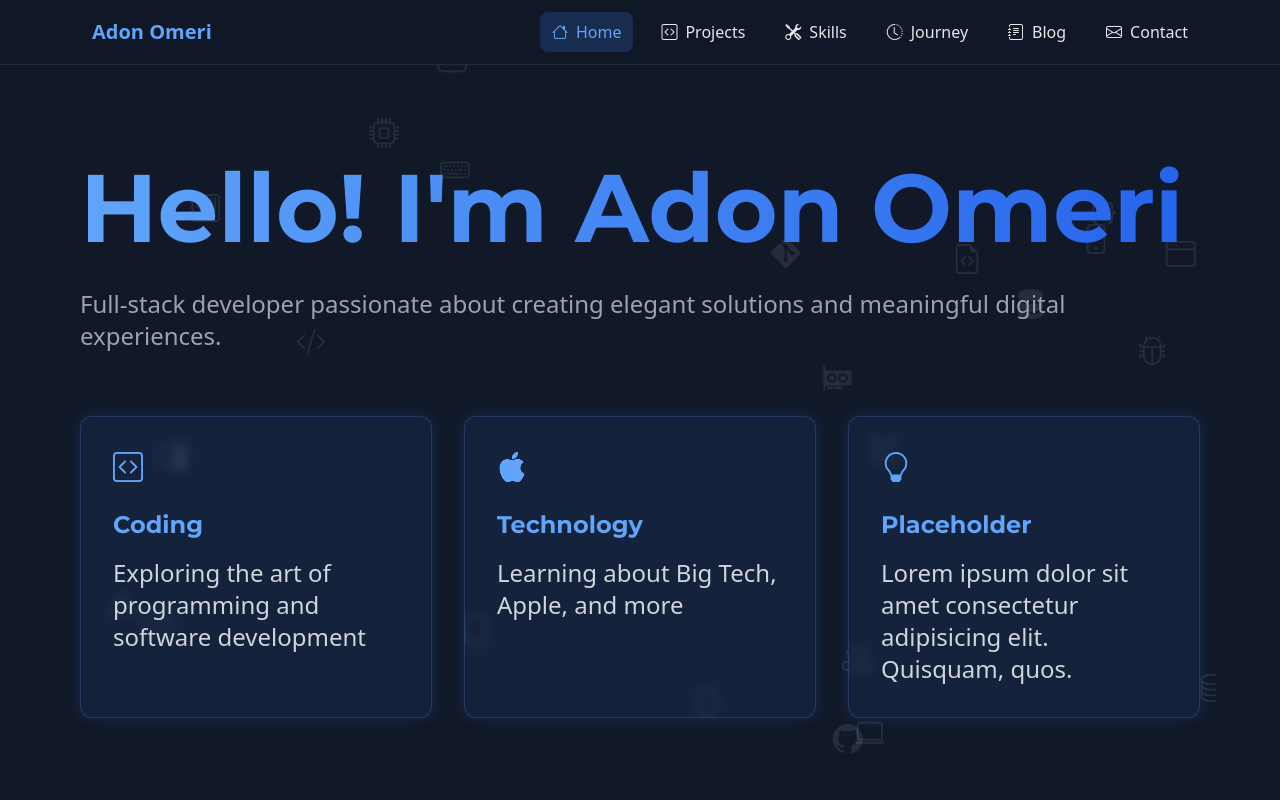
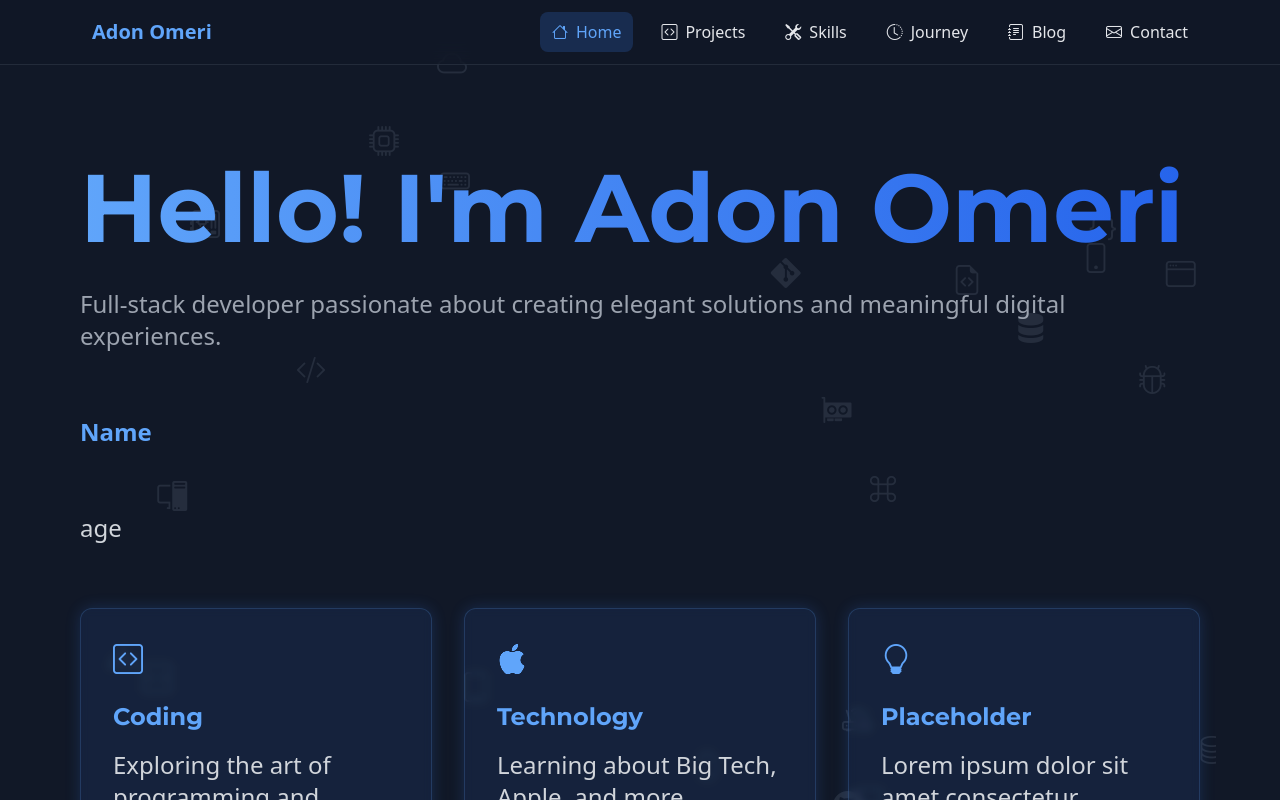
Before and after one commit to omeriadon/adonomeri, a Next.js app: page / in a window 1280 px wide. Shown: the top 800 px of the page. Built offline with nearby package versions, Linux system fonts and the light colour scheme.

Commit message:
moved page transitions to layout.tsx, from each page itself

```diff
--- a/src/app/blog/page.tsx
+++ b/src/app/blog/page.tsx
@@ -28,25 +28,23 @@ const mockPosts: BlogPost[] = [
 ];
 
 export default function BlogPage() {
-  const [isVisible, setIsVisible] = useState(false);
   const [posts, setPosts] = useState<BlogPost[]>(mockPosts);
 
-  useEffect(() => {
-    setIsVisible(true);
-    // You can fetch posts here if needed
-    // const fetchPosts = async () => {
-    //   const response = await fetch('/api/posts');
-    //   const data = await response.json();
-    //   setPosts(data);
-    // };
-    // fetchPosts();
-  }, []);
+  // useEffect(() => {
+
+  //   // You can fetch posts here if needed
+  //   // const fetchPosts = async () => {
+  //   //   const response = await fetch('/api/posts');
+  //   //   const data = await response.json();
+  //   //   setPosts(data);
+  //   // };
+  //   // fetchPosts();
+  // }, []);
 
   return (
     <div className={`min-h-screen pt-32 px-4 max-w-6xl mx-auto relative overflow-hidden ${montserrat.className}`}>
       <BackgroundIcons />
-      <div className={`transition-all duration-1000 relative z-10 ${
-        isVisible ? 'opacity-100 translate-y-0' : 'opacity-0 translate-y-10'
+      <div className={` relative z-10 '
       }`}>
         <PageTitle
           title="Blog"
--- a/src/app/contact/page.tsx
+++ b/src/app/contact/page.tsx
@@ -33,17 +33,12 @@ const contactMethods = [
 ];
 
 export default function Contact() {
-  const [isVisible, setIsVisible] = useState(false);
 
-  useEffect(() => {
-    setIsVisible(true);
-  }, []);
 
   return (
     <div className={`min-h-screen pt-32 px-4 max-w-6xl mx-auto relative overflow-hidden ${montserrat.variable}`}>
       <BackgroundIcons />
-      <div className={`transition-all duration-1000 relative z-10 ${
-        isVisible ? 'opacity-100 translate-y-0' : 'opacity-0 translate-y-10'
+      <div className={` relative z-10 '
       }`}>
         <PageTitle
           title="Contact"
--- a/src/app/journey/page.tsx
+++ b/src/app/journey/page.tsx
@@ -24,12 +24,10 @@ const timelineData = [
 ];
 
 export default function History() {
-  const [isVisible, setIsVisible] = useState(false);
   const timelineRef = useRef<HTMLDivElement>(null);
   const [lineHeight, setLineHeight] = useState(0);
 
   useEffect(() => {
-    setIsVisible(true);
 
     const updateLineHeight = () => {
       if (timelineRef.current) {
@@ -51,8 +49,7 @@ export default function History() {
   return (
     <div className={`min-h-screen pt-32 px-4 max-w-6xl mx-auto relative overflow-hidden ${montserrat.variable}`}>
       <BackgroundIcons />
-      <div className={`transition-all duration-1000 relative z-10 ${
-        isVisible ? 'opacity-100 translate-y-0' : 'opacity-0 translate-y-10'
+      <div className={`transition-all duration-1000 relative z-10 '
       }`}>
         <div className="max-w-7xl mx-auto relative">
           <PageTitle
--- a/src/app/layout.tsx
+++ b/src/app/layout.tsx
@@ -1,3 +1,5 @@
+"use client";
+
 import type { Metadata } from "next";
 import "./styles/globals.css";
 import "./styles/markdownStyles.css";
@@ -6,24 +8,40 @@ import Footer from "./components/Footer";
 import { Analytics } from "@vercel/analytics/react"
 import { SpeedInsights } from "@vercel/speed-insights/next"
 import { Montserrat } from 'next/font/google';
+import { useState, useEffect } from 'react';
+
+
 
 const montserrat = Montserrat({
   subsets: ['latin'],
   display: 'swap',
 });
 
-export const metadata: Metadata = {
-  title: "Adon Omeri",
-  description: "Generated by create next app",
-};
+// export const metadata: Metadata = {
+//   title: "Adon Omeri",
+//   description: "Adon Omeri's Portfolio",
+// };
+
+
+
+
 
 export default function RootLayout({
   children,
 }: {
   children: React.ReactNode
 }) {
+
+  const [isVisible, setIsVisible] = useState(false);
+
+  useEffect(() => {
+    setIsVisible(true);
+  }, []);
+
   return (
-    <html lang="en" className="dark">
+    <html lang="en" className="dark className={`transition-all duration-1000 relative z-10 ${
+  isVisible ? 'opacity-100 translate-y-0' : 'opacity-0 translate-y-10'
+}`}">
       <body className="min-h-screen bg-gray-900 text-gray-100">
         <Navbar />
         <main className="container mx-auto px-4 py-8 ">
--- a/src/app/page.tsx
+++ b/src/app/page.tsx
@@ -8,11 +8,7 @@ import { Montserrat as montserratFont } from 'next/font/google';  // Import dire
 const montserrat = montserratFont({ subsets: ['latin'] });
 
 export default function Home() {
-  const [isVisible, setIsVisible] = useState(false);
 
-  useEffect(() => {
-    setIsVisible(true);
-  }, []);
 
   const links = [
     {
@@ -35,15 +31,18 @@ export default function Home() {
     }
   ];
 
+
+
   return (
     <div className="min-h-screen pt-32 px-4 max-w-6xl mx-auto relative overflow-hidden">
       <BackgroundIcons />
-      <div className={`transition-all duration-1000 relative z-10 ${
-        isVisible ? 'opacity-100 translate-y-0' : 'opacity-0 translate-y-10'
+
+
+      <div className={` relative z-10 '
       }`}>
         <div className="max-w-7xl mx-auto space-y-16">
           {/* Hero Section */}
-          <div className={`space-y-8 transition-opacity duration-1000 ${isVisible ? 'opacity-100' : 'opacity-0'}`}>
+          <div className={`space-y-8 `}>
             <h1 className={`text-5xl md:text-7xl lg:text-8xl font-bold bg-gradient-to-r from-blue-400 to-blue-600 bg-clip-text text-transparent  ${montserrat.className}`}>
               Hello! I'm Adon Omeri
             </h1>
@@ -52,6 +51,17 @@ export default function Home() {
             </p>
           </div>
           {/* Quick Links Grid */}
+
+
+                <h2 className={`text-2xl font-bold text-blue-400 mb-4  card-hover${montserrat.className}`}>
+                  Name
+                </h2>
+
+                <p className="text-gray-300 text-2xl">
+                  age
+                </p>
+
+
           <div className="grid grid-cols-1 md:grid-cols-3 gap-8">
             {links.map((link, index) => (
               <Link
--- a/src/app/projects/page.tsx
+++ b/src/app/projects/page.tsx
@@ -45,19 +45,16 @@ const CardContent = ({ project }: { project: typeof projectsData[0] }) => (
 );
 
 export default function Projects() {
-  const [isVisible, setIsVisible] = useState(false);
 
-  useEffect(() => {
-    setIsVisible(true);
-  }, []);
+
+
 
   const cardClassName = "card-hover block";
 
   return (
     <div className={`min-h-screen pt-32 px-4 max-w-6xl mx-auto relative overflow-hidden ${montserrat.variable}`}>
       <BackgroundIcons />
-      <div className={`transition-all duration-1000 relative z-10 ${
-        isVisible ? 'opacity-100 translate-y-0' : 'opacity-0 translate-y-10'
+      <div className={`relative z-10 '
       }`}>
         <div className="max-w-7xl mx-auto">
           <PageTitle
```
